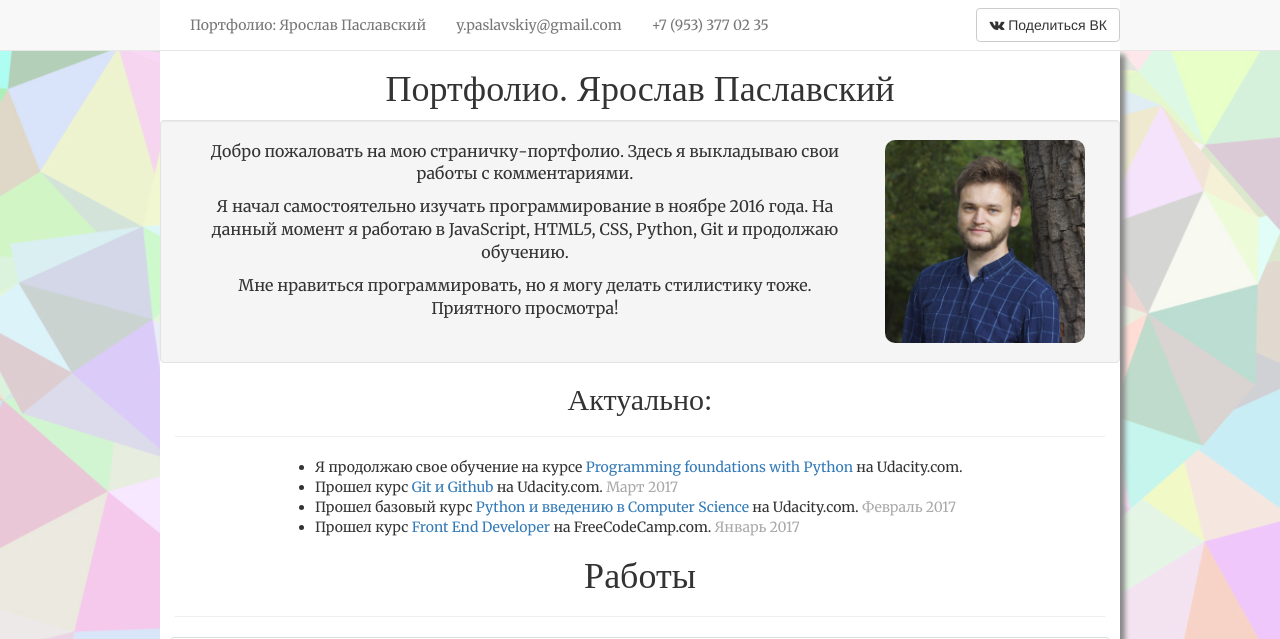
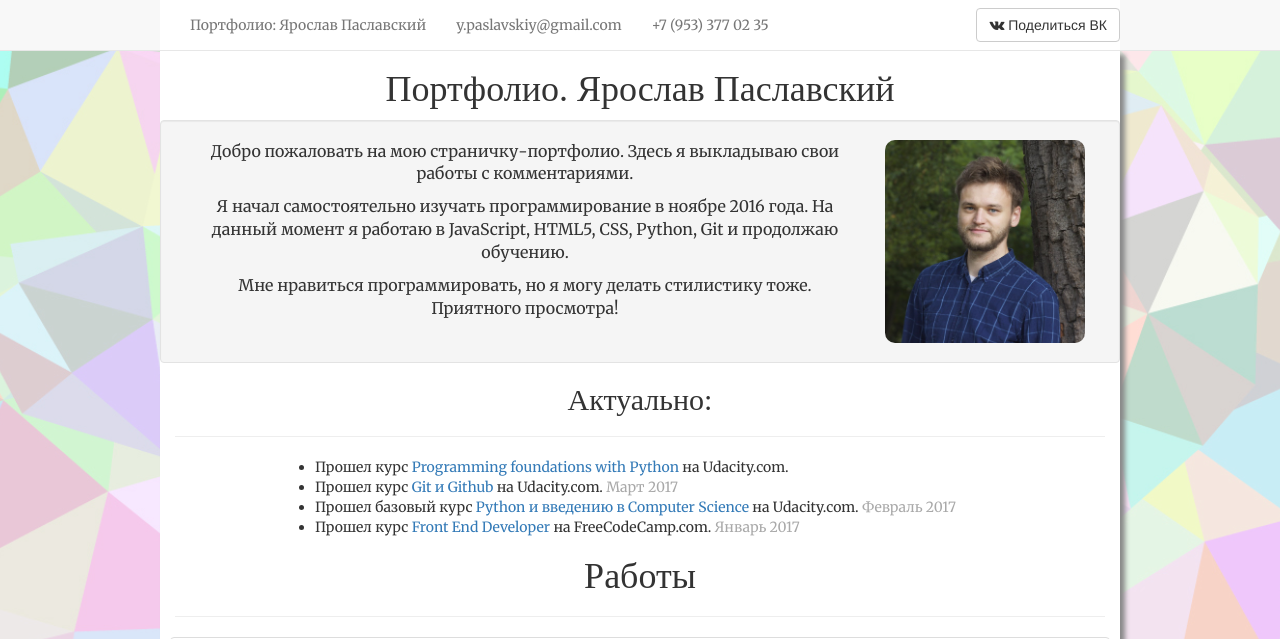
Before and after one commit to YariSPB/Yaroslav-Portfolio, a plain HTML site: page index.html in a window 1280 px wide. Shown: the top 639 px of the page. Drawn offline with nearby package versions, Linux system fonts and the light colour scheme; a web font is replaced by a local one.

Commit message:
add minor changes

```diff
--- a/index.html
+++ b/index.html
@@ -52,7 +52,7 @@
 <h2>Актуально:</h2><hr>
   <ul>
 			                 <li>
-                    Я продолжаю свое обучение на курсе
+                    Прошел курс
 								 <a href="https://www.udacity.com/course/programming-foundations-with-python--ud036" target="_blank">
 								 Programming foundations with Python
 								 </a>
```
